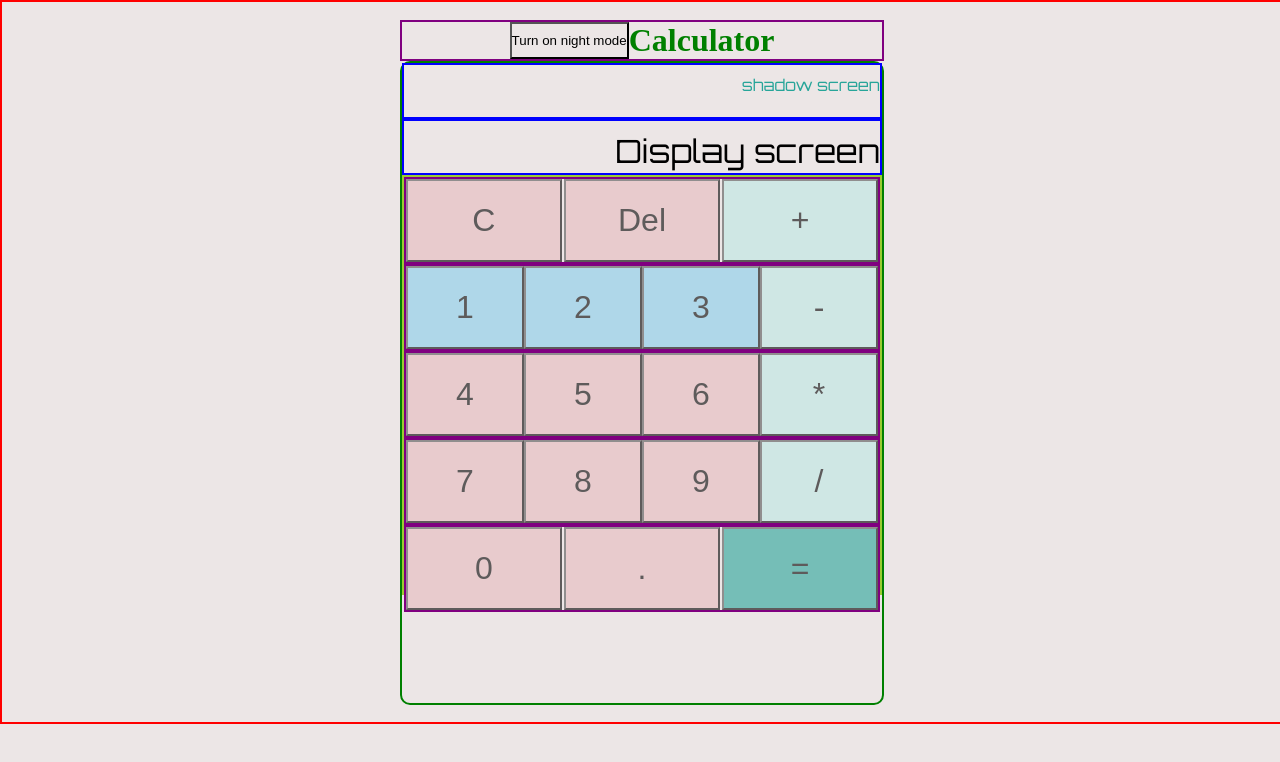
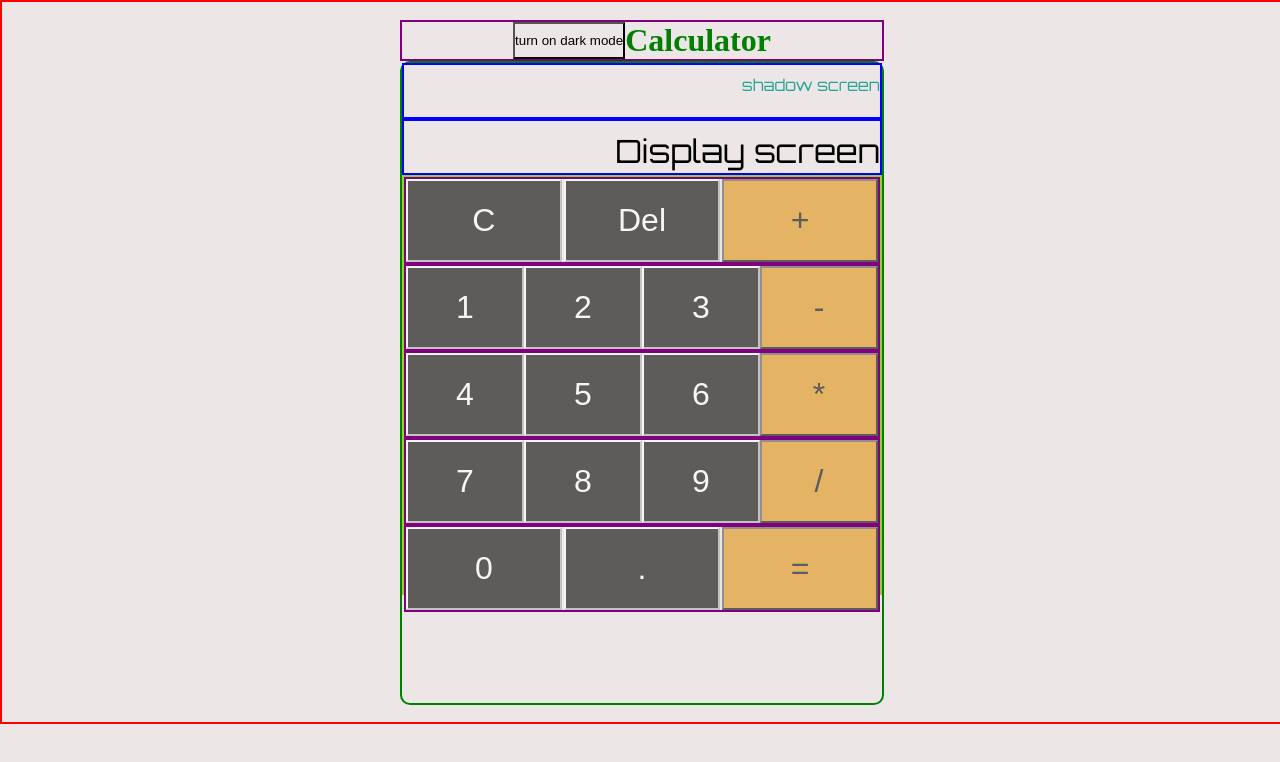
Before and after one commit to Zain-Ashfaq/calculator, a plain HTML site: page index.html in a window 1280 px wide. Both pictures are taken after a click on the button "Turn on night mode". Drawn offline with Linux system fonts and the light colour scheme; a web font is replaced by a local one.

Commit message:
Added dark mode for number keys

```diff
--- a/app.js
+++ b/app.js
@@ -33,16 +33,31 @@ let displayScreenVal = "0";
 // let btnNumber = document.querySelector(".main__btnNumber");
 const btnNumber = document.getElementsByClassName("main__btnNumber");
 const operatorBtn = document.getElementsByClassName("main__operatorBtn");
+const leftoverBtn = document.getElementsByClassName("main__leftoverBtn");
 
 // const test = () => {
 //   console.log("button has been clicked");
 // };
 const myFunction = () => {
+  if (switcher == false) {
+    buttonColorSwitcher.innerHTML = "turn on dark mode";
+    switcher = true;
+  } else {
+    buttonColorSwitcher.innerHTML = "turn on light mode";
+    switcher = false;
+  }
   for (list of btnNumber) {
-    list.classList.toggle("test-class");
-    // console.log(" adding " + btnNumber);
-    // list.classList.remove("test-class");
-    // console.log("removing " + btnNumber);
+    list.classList.toggle("darkModeNumberBtn");
+
+    // console.log(list);
+  }
+  for (list of operatorBtn) {
+    list.classList.toggle("darkModeOperatorBtn");
+    // console.log(list);
+  }
+
+  for (list of leftoverBtn) {
+    list.classList.toggle("darkModeNumberBtn");
     console.log(list);
   }
 };
--- a/index.html
+++ b/index.html
@@ -40,8 +40,11 @@
         >
         <div class="main__btnConatiner">
           <div class="btnConatiner__firstRow">
-            <button id="clear">C</button>
-            <button class="main__deleteButon" id="btnContainer__del">
+            <button class="main__leftoverBtn" id="clear">C</button>
+            <button
+              class="main__deleteButon main__leftoverBtn"
+              id="btnContainer__del"
+            >
               Del
             </button>
             <button class="main__operatorBtn" id="btnContainer__add">+</button>
@@ -73,7 +76,7 @@
           </div>
           <div class="btnConatiner__fifthRow">
             <button class="main__btnNumber">0</button>
-            <button id="decimalPoint">.</button>
+            <button class="main__leftoverBtn" id="decimalPoint">.</button>
             <button class="main__operatorBtn" id="btnContainer__equals">
               =
             </button>
--- a/main.scss
+++ b/main.scss
@@ -9,6 +9,9 @@ $opperator-color: #bde8e4;
 $opperator-color-equals: #27a599;
 $display-font: "Orbitron", sans-serif;
 $button-font: "Gemunu Libre", sans-serif;
+$dark-mode-button-color: black;
+$dark-mode-font-color: white;
+$dark-mode-opperator-color: #e0930e;
 body {
   display: flex;
   justify-content: center;
@@ -44,6 +47,12 @@ body {
     .main__btnConatiner {
       border: 2px solid yellowgreen;
       height: 65%;
+      .main__operatorBtn {
+        background-color: $opperator-color-equals;
+      }
+      .main__operatorBtn:hover {
+        color: white;
+      }
 
       .btnConatiner__firstRow {
         height: 17%;
@@ -52,8 +61,22 @@ body {
         justify-content: space-between;
         border: 2px solid purple;
 
-        #btnContainer__add {
-          background-color: $opperator-color;
+        // #btnContainer__add {
+        //   background-color: $opperator-color;
+        // }
+        .main__operatorBtn {
+          background-color: $opperator-color-equals;
+        }
+        .main__operatorBtn:hover {
+          color: white;
+        }
+        .darkModeNumberBtn {
+          border-color: $dark-mode-font-color;
+          background-color: $dark-mode-button-color;
+          color: $dark-mode-font-color;
+        }
+        .darkModeOperatorBtn {
+          background-color: $dark-mode-opperator-color;
         }
         button {
           font-family: $button-font;
@@ -75,11 +98,16 @@ body {
       flex-direction: row;
       justify-content: space-between;
       border: 2px solid purple;
-      #btnContainer__minus {
-        background-color: $opperator-color;
+      // #btnContainer__minus {
+      //   background-color: $opperator-color;
+      // }
+      .darkModeNumberBtn {
+        border-color: $dark-mode-font-color;
+        background-color: $dark-mode-button-color;
+        color: $dark-mode-font-color;
       }
-      .test-class {
-        background-color: skyblue;
+      .darkModeOperatorBtn {
+        background-color: $dark-mode-opperator-color;
       }
       button {
         background-color: purple;
@@ -103,8 +131,16 @@ body {
       flex-direction: row;
       justify-content: space-between;
       border: 2px solid purple;
-      #btnContainer__times {
-        background-color: $opperator-color;
+      // #btnContainer__times {
+      //   background-color: $opperator-color;
+      // }
+      .darkModeNumberBtn {
+        border-color: $dark-mode-font-color;
+        background-color: $dark-mode-button-color;
+        color: $dark-mode-font-color;
+      }
+      .darkModeOperatorBtn {
+        background-color: $dark-mode-opperator-color;
       }
       button {
         font-family: $button-font;
@@ -125,8 +161,16 @@ body {
       flex-direction: row;
       justify-content: space-between;
       border: 2px solid purple;
-      #btnContainer__divide {
-        background-color: $opperator-color;
+      // #btnContainer__divide {
+      //   background-color: $opperator-color;
+      // }
+      .darkModeNumberBtn {
+        border-color: $dark-mode-font-color;
+        background-color: $dark-mode-button-color;
+        color: $dark-mode-font-color;
+      }
+      .darkModeOperatorBtn {
+        background-color: $dark-mode-opperator-color;
       }
       button {
         font-family: $button-font;
@@ -147,12 +191,16 @@ body {
       flex-direction: row;
       justify-content: space-between;
       border: 2px solid purple;
-      #btnContainer__equals {
-        background-color: $opperator-color-equals;
+
+      .darkModeNumberBtn {
+        border-color: $dark-mode-font-color;
+        background-color: $dark-mode-button-color;
+        color: $dark-mode-font-color;
       }
-      #btnContainer__equals:hover {
-        color: white;
+      .darkModeOperatorBtn {
+        background-color: $dark-mode-opperator-color;
       }
+
       button {
         font-family: $button-font;
         width: 33%;
```
Also changed, not shown: main.css, 1 other file.
